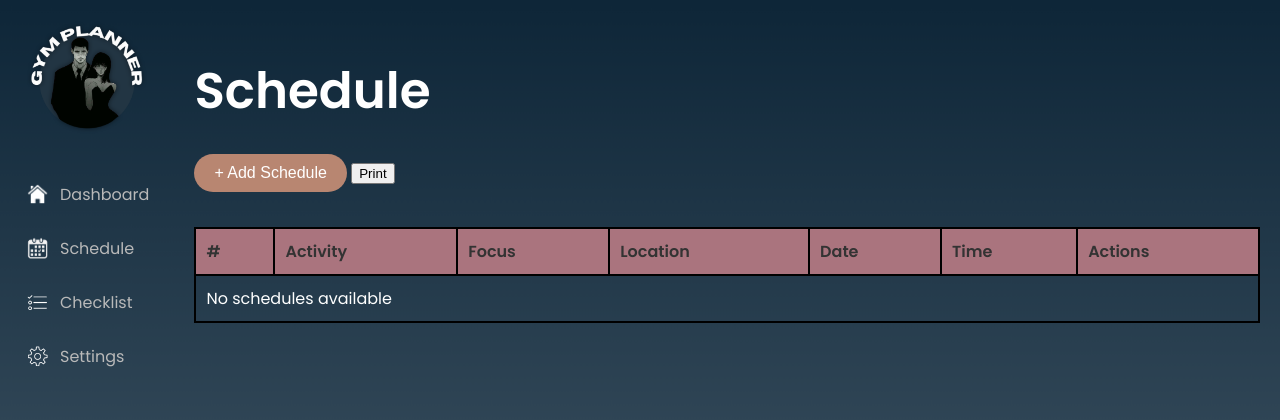
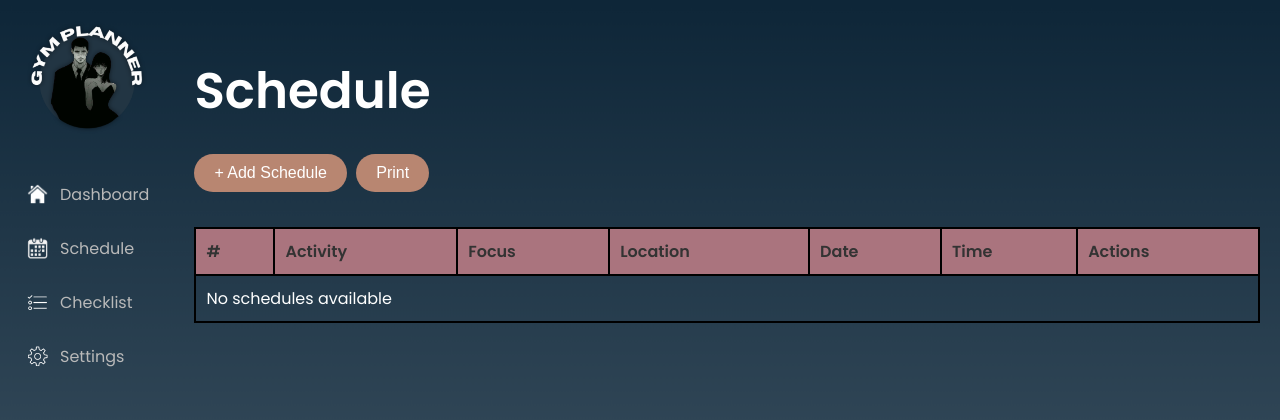
Before and after one commit to davineolivia/GymPlanner, a PHP site: page /schedule.php in a window 1280 px wide. Shown: the top 420 px of the page. Run offline with PHP 8.4, Linux system fonts and the light colour scheme; data that the repository does not hold is empty.

Commit message:
Add Style Button Print

```diff
--- a/css/schedule-styles.css
+++ b/css/schedule-styles.css
@@ -87,7 +87,6 @@ body {
 /* Button to Add Schedule */
 button#buttonadd {
     align-self: flex-start;
-    /* Menempatkan tombol di kiri */
     background-color: #b88671;
     color: white;
     border: none;
@@ -97,12 +96,35 @@ button#buttonadd {
     border-radius: 25px;
     transition: background-color 0.3s;
     margin-top: 10px;
-    /* Tambahkan sedikit jarak di atas tombol */
 }
 
-button#buttonadd:hover {
+/* Tombol Print dengan gaya yang sama */
+button#buttonprint {
+    align-self: flex-start;
+    background-color: #b88671;
+    color: white;
+    border: none;
+    padding: 10px 20px;
+    font-size: 16px;
+    cursor: pointer;
+    border-radius: 25px;
+    transition: background-color 0.3s;
+    margin-top: 10px;
+}
+
+/* Hover effect untuk kedua tombol */
+button#buttonadd:hover,
+button#buttonprint:hover {
     background-color: #946d5c;
 }
+
+/* Menempatkan tombol-tombol bersebelahan */
+button {
+    display: inline-block;
+    margin-right: 5px;
+    /* Memberikan jarak antar tombol */
+}
+
 
 /* Form Container */
 .form-container {
```
